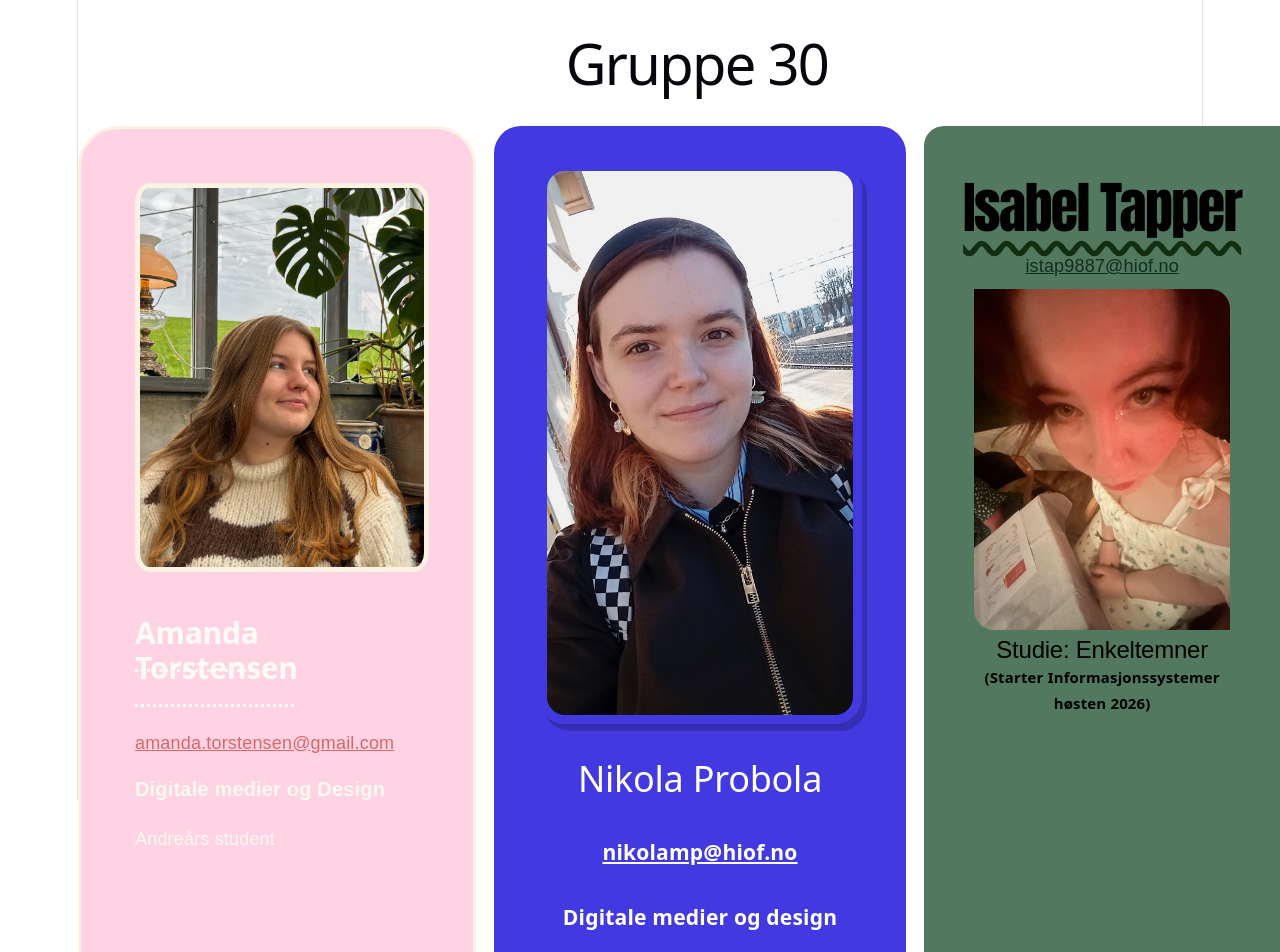
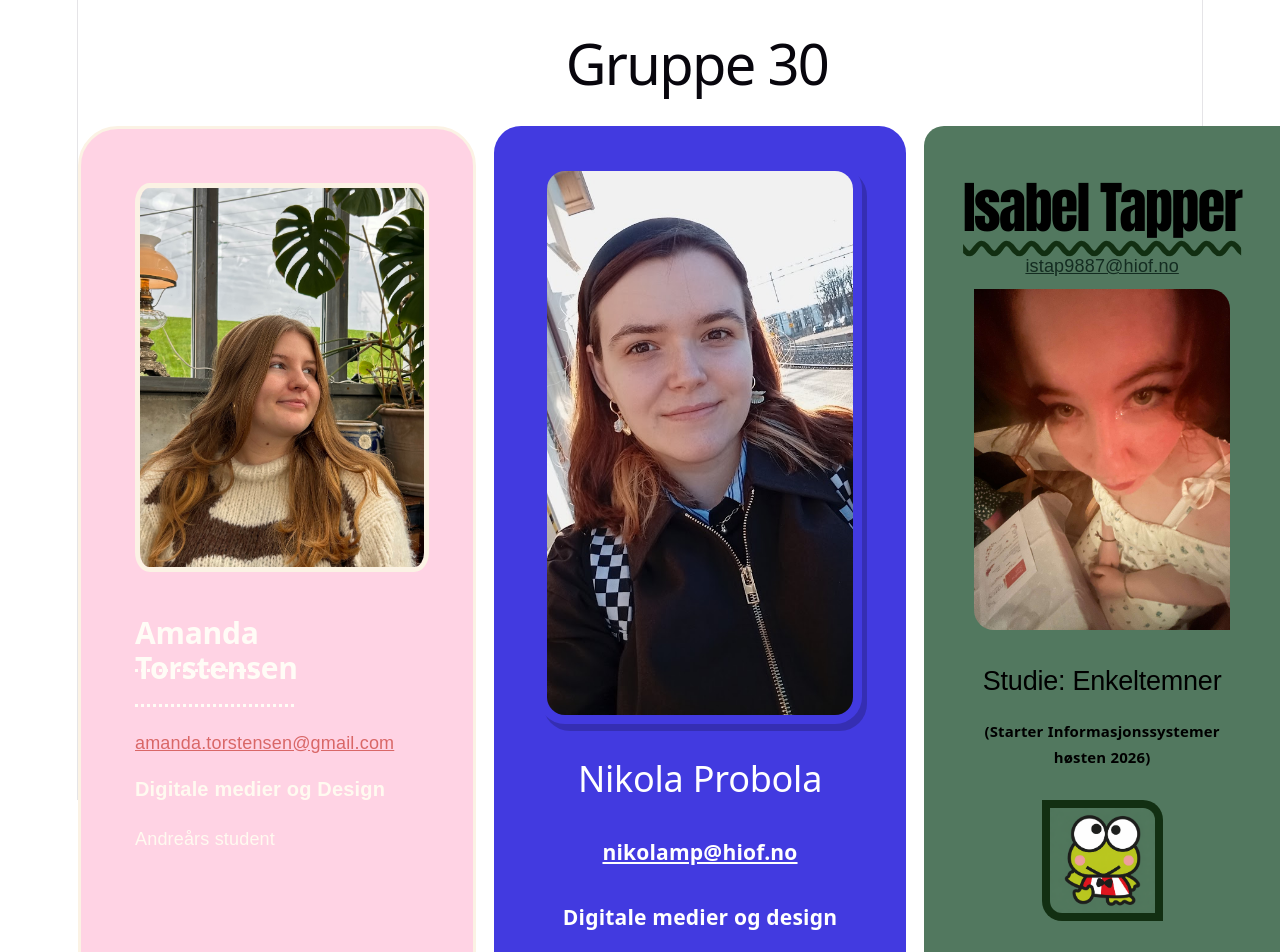
Before and after one commit to Nikola714/Arbeidskrav4_UIN26, a React app in the folder frontend/: page / in a window 1280 px wide. Shown: the top 952 px of the page. Built offline with nearby package versions, Linux system fonts and the light colour scheme; no server answers; the HTML template or start-up script is replaced by a standard one.

Commit message:
legge til ekstrabilde

```diff
--- a/frontend/src/components/Isabel.jsx
+++ b/frontend/src/components/Isabel.jsx
@@ -7,9 +7,10 @@ export default function Isabel(){
     <article className="isabelKort">
         <h1>Isabel Tapper</h1>
         <a href="mailto:istap9887@hiof.no">istap9887@hiof.no</a>
-        <img src="bilder/isabel.JPG" alt="portrettIsabel"></img>
+        <img src="bilder/isabel.JPG" className="ibilde" alt="portrettIsabel"></img>
         <h2>Studie: Enkeltemner</h2>
         <h5>(Starter Informasjonssystemer høsten 2026)</h5 >
+        <img src="bilder/san.png" className="sanbilde" alt="Sanrio bilde"></img>
     </article>
     </>
     )
--- a/frontend/src/css/isabelStil.css
+++ b/frontend/src/css/isabelStil.css
@@ -19,11 +19,15 @@
     }
     h2{
         margin-top: 30px;
+        font-size: 1.5rem;
+        font-weight: 100;
+
     }
 
     h2, h5{
         margin: 0;
         color: black;
+         margin-bottom: 20px;
     }
 
     h1{
@@ -38,7 +42,12 @@
         max-width: 90%;
         border-radius: 0 20px 0 20px;
         margin-top: 10px;
+        margin-bottom: 30px;
     }
-
+    .sanbilde {
+    max-width: 105px;
+    background-color: rgb(18, 47, 18);
+    padding: 8px
+}
 
 }
```
Also changed, not shown: frontend/public/bilder/san.png (added).
